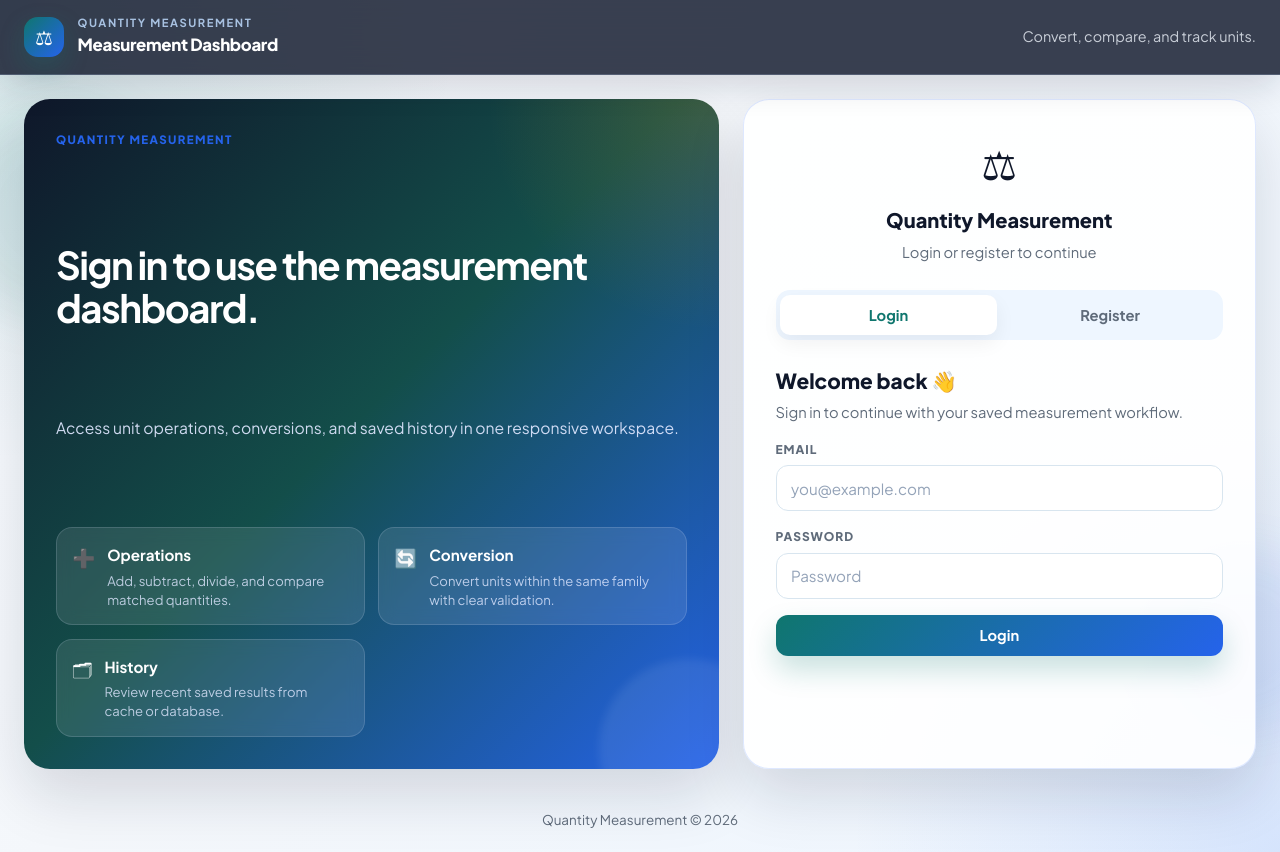
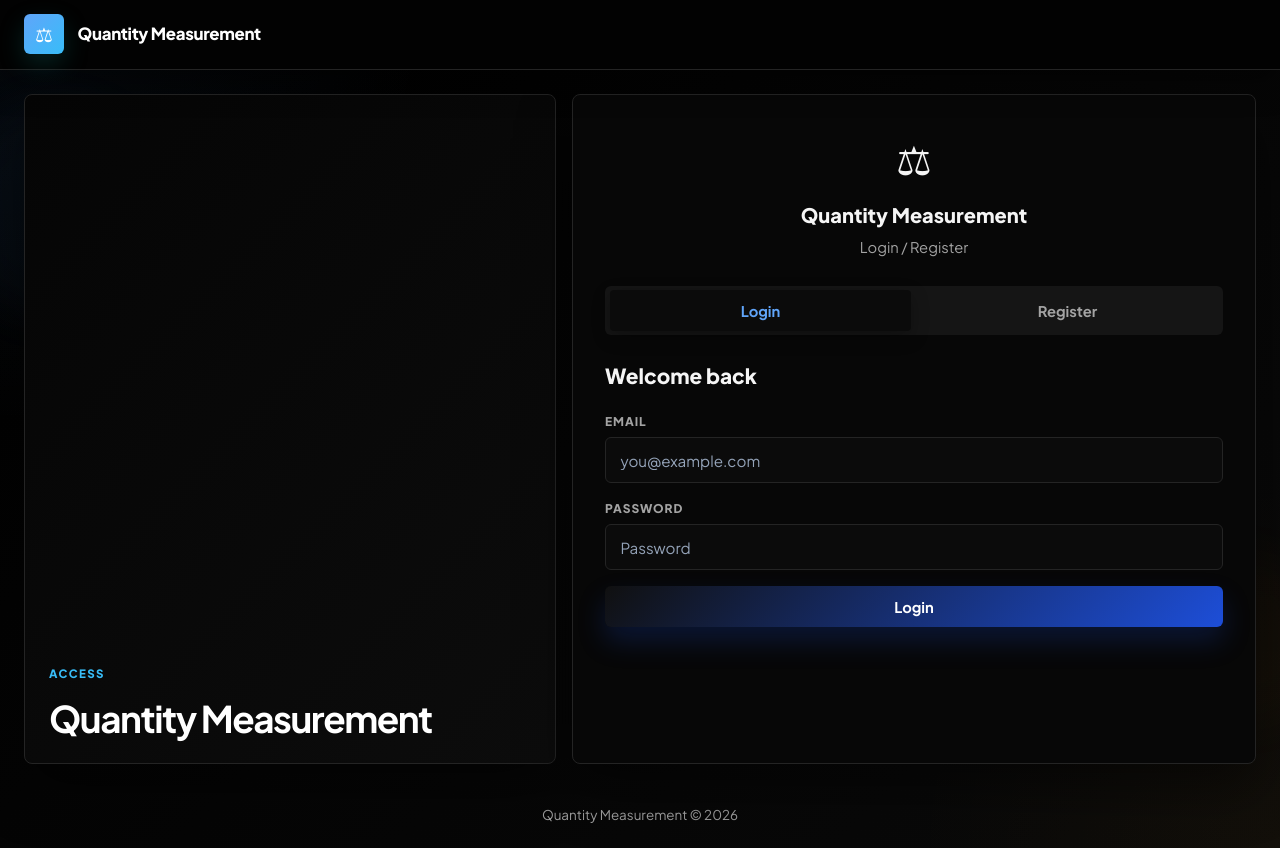
Before and after one commit to devmalu15/QuantityMeasurementFrontend, an Angular app in the folder QuantityMeasurementAngular/: page /auth in a window 1280 px wide. Built offline with nearby package versions, Linux system fonts and the light colour scheme.

Commit message:
[Dev Malu]Refactor .Updated UI

```diff
--- a/QuantityMeasurementAngular/src/app/app.component.html
+++ b/QuantityMeasurementAngular/src/app/app.component.html
@@ -3,17 +3,10 @@
   <header class="app-header">
     <div class="app-header__brand">
       <div class="app-header__logo">⚖</div>
-      <div>
-        <span class="app-header__eyebrow">Quantity Measurement</span>
-        <span class="app-header__title">Measurement Dashboard</span>
-      </div>
+      <span class="app-header__title">Quantity Measurement</span>
     </div>
 
     <nav class="app-header__nav">
-      <p class="app-header__message" *ngIf="!auth.isLoggedIn">
-        Convert, compare, and track units.
-      </p>
-
       <ng-container *ngIf="auth.isLoggedIn">
         <div class="app-header__user">
           <span class="app-header__status"></span>
--- a/QuantityMeasurementAngular/src/app/app.component.scss
+++ b/QuantityMeasurementAngular/src/app/app.component.scss
@@ -16,10 +16,10 @@
   justify-content: space-between;
   gap: 1rem;
   padding: 0.9rem 1.5rem;
-  background: rgba(15, 23, 42, 0.82);
-  backdrop-filter: blur(18px);
-  border-bottom: 1px solid rgba(191, 219, 254, 0.2);
-  box-shadow: 0 12px 32px rgba(15, 23, 42, 0.14);
+  background: rgba(3, 3, 3, 0.96);
+  backdrop-filter: blur(14px);
+  border-bottom: 1px solid var(--border);
+  box-shadow: 0 12px 32px rgba(0, 0, 0, 0.38);
 
   &__brand {
     display: flex;
@@ -33,7 +33,7 @@
     height: 2.5rem;
     display: grid;
     place-items: center;
-    border-radius: 14px;
+    border-radius: 6px;
     font-size: 1.25rem;
     color: white;
     background: linear-gradient(135deg, var(--primary), var(--secondary));
@@ -76,9 +76,9 @@
     align-items: center;
     gap: 0.65rem;
     padding: 0.45rem 0.75rem;
-    border: 1px solid rgba(191, 219, 254, 0.18);
-    border-radius: 999px;
-    background: rgba(255, 255, 255, 0.08);
+    border: 1px solid var(--border);
+    border-radius: 6px;
+    background: rgba(255, 255, 255, 0.03);
     color: white;
 
     small {
--- a/QuantityMeasurementAngular/src/app/components/auth/auth.component.html
+++ b/QuantityMeasurementAngular/src/app/components/auth/auth.component.html
@@ -1,44 +1,15 @@
 
 <div class="auth-page animate-fade">
   <section class="auth-hero animate-left">
-    <p class="section-eyebrow">Quantity Measurement</p>
-    <h1>Sign in to use the measurement dashboard.</h1>
-    <p class="auth-hero__text">
-      Access unit operations, conversions, and saved history in one responsive workspace.
-    </p>
-
-    <div class="auth-hero__highlights">
-      <article class="highlight-card">
-        <span>➕</span>
-        <div>
-          <strong>Operations</strong>
-          <p>Add, subtract, divide, and compare matched quantities.</p>
-        </div>
-      </article>
-
-      <article class="highlight-card">
-        <span>🔄</span>
-        <div>
-          <strong>Conversion</strong>
-          <p>Convert units within the same family with clear validation.</p>
-        </div>
-      </article>
-
-      <article class="highlight-card">
-        <span>🗂</span>
-        <div>
-          <strong>History</strong>
-          <p>Review recent saved results from cache or database.</p>
-        </div>
-      </article>
-    </div>
+    <p class="section-eyebrow">Access</p>
+    <h1>Quantity Measurement</h1>
   </section>
 
   <div class="auth-card animate-right">
     <div class="auth-card__logo">
       <span class="auth-card__emoji">⚖</span>
       <h1 class="auth-card__brand">Quantity Measurement</h1>
-      <p class="auth-card__subtitle">Login or register to continue</p>
+      <p class="auth-card__subtitle">Login / Register</p>
     </div>
 
     <div class="auth-tabs">
@@ -53,8 +24,7 @@
     <form *ngIf="activeTab === 'login'" #loginForm="ngForm"
           class="auth-form animate-fade" (ngSubmit)="onLogin(loginForm)" novalidate>
       <div class="auth-form__intro">
-        <h2 class="auth-form__title">Welcome back 👋</h2>
-        <p>Sign in to continue with your saved measurement workflow.</p>
+        <h2 class="auth-form__title">Welcome back</h2>
       </div>
 
       <div class="field">
@@ -91,8 +61,7 @@
     <form *ngIf="activeTab === 'register'" #regForm="ngForm"
           class="auth-form animate-fade" (ngSubmit)="onRegister(regForm)" novalidate>
       <div class="auth-form__intro">
-        <h2 class="auth-form__title">Create account ✨</h2>
-        <p>Set up your account and start working with measurable confidence.</p>
+        <h2 class="auth-form__title">Create account</h2>
       </div>
 
       <div class="field">
--- a/QuantityMeasurementAngular/src/app/components/auth/auth.component.scss
+++ b/QuantityMeasurementAngular/src/app/components/auth/auth.component.scss
@@ -2,8 +2,8 @@
 .auth-page {
   min-height: calc(100vh - 130px);
   display: grid;
-  grid-template-columns: minmax(0, 1.15fr) minmax(360px, 0.85fr);
-  gap: 1.5rem;
+  grid-template-columns: minmax(220px, 0.7fr) minmax(360px, 0.9fr);
+  gap: 1rem;
   align-items: stretch;
 }
 
@@ -12,30 +12,22 @@
   overflow: hidden;
   display: flex;
   flex-direction: column;
-  justify-content: space-between;
-  gap: 1.4rem;
-  padding: 2rem;
+  justify-content: flex-end;
+  gap: 0.5rem;
+  padding: 1.5rem;
   border-radius: var(--radius-lg);
-  background:
-    radial-gradient(circle at top right, rgba(245, 158, 11, 0.18), transparent 24%),
-    linear-gradient(135deg, #0f172a 0%, #134e4a 48%, #2563eb 100%);
+  background: linear-gradient(135deg, #050505 0%, #0c0c0c 100%);
   color: white;
   box-shadow: var(--shadow-lg);
+  border: 1px solid var(--border);
 
   &::after {
-    content: '';
-    position: absolute;
-    inset: auto -60px -70px auto;
-    width: 180px;
-    height: 180px;
-    border-radius: 50%;
-    background: rgba(255, 255, 255, 0.08);
-    filter: blur(4px);
+    display: none;
   }
 
   h1 {
-    font-size: clamp(1.9rem, 3vw, 2.6rem);
-    line-height: 1.12;
+    font-size: clamp(1.8rem, 3vw, 2.3rem);
+    line-height: 1.1;
     letter-spacing: -0.04em;
   }
 
@@ -106,13 +98,13 @@
 }
 
 .auth-card {
-  background: rgba(255, 255, 255, 0.9);
-  backdrop-filter: blur(18px);
+  background: rgba(8, 8, 8, 0.96);
+  backdrop-filter: blur(12px);
   border-radius: var(--radius-lg);
   box-shadow: var(--shadow-lg);
   padding: 2rem;
   width: 100%;
-  border: 1px solid rgba(219, 230, 255, 0.9);
+  border: 1px solid var(--border);
   justify-self: end;
 
   &__logo {
@@ -139,7 +131,7 @@
 .auth-tabs {
   display: flex;
   background: var(--surface-3);
-  border-radius: 14px;
+  border-radius: 6px;
   padding: 0.3rem;
   margin-bottom: 1.5rem;
   gap: 0.35rem;
@@ -150,7 +142,7 @@
   padding: 0.7rem;
   background: none;
   border: none;
-  border-radius: 10px;
+  border-radius: 4px;
   font-family: var(--font);
   font-size: 0.92rem;
   font-weight: 700;
@@ -195,13 +187,13 @@
   }
 
   &__error {
-    color: var(--error);
-    background: #fee2e2;
+    color: #fca5a5;
+    background: rgba(248, 113, 113, 0.12);
   }
 
   &__success {
-    color: var(--success);
-    background: #d1fae5;
+    color: #86efac;
+    background: rgba(34, 197, 94, 0.12);
   }
 }
 
--- a/QuantityMeasurementAngular/src/app/components/dashboard/dashboard.component.html
+++ b/QuantityMeasurementAngular/src/app/components/dashboard/dashboard.component.html
@@ -1,36 +1,5 @@
 
 <div class="dashboard animate-fade">
-  <section class="dashboard-hero card">
-    <div class="dashboard-hero__copy">
-      <p class="section-eyebrow">Quantity tools</p>
-      <h1>Work with measurements in one focused dashboard.</h1>
-      <p>
-        Add, compare, convert, and review saved results without extra filler or clutter.
-      </p>
-
-      <div class="dashboard-hero__chips">
-        <span class="badge">Operations</span>
-        <span class="badge">Conversions</span>
-        <span class="badge">History</span>
-      </div>
-    </div>
-
-    <div class="dashboard-hero__stats">
-      <article class="stat-card">
-        <span class="stat-card__label">Unit groups</span>
-        <strong>{{ groupCount }}</strong>
-      </article>
-      <article class="stat-card">
-        <span class="stat-card__label">Supported units</span>
-        <strong>{{ totalUnitCount }}</strong>
-      </article>
-      <article class="stat-card">
-        <span class="stat-card__label">History source</span>
-        <strong>{{ activeHistoryLabel }}</strong>
-      </article>
-    </div>
-  </section>
-
   <div class="dash-grid">
     <section class="card tool-card animate-left delay-1">
       <div class="card-head">
@@ -42,8 +11,6 @@
         </div>
         <span class="status-pill">{{ formatOperation(opType) }}</span>
       </div>
-
-      <p class="card-copy">{{ operationHelperText }}</p>
 
       <div class="field">
         <label class="field__label" for="opType">Operation</label>
@@ -117,8 +84,6 @@
         <span class="status-pill status-pill--alt">{{ currentConversionFamily }}</span>
       </div>
 
-      <p class="card-copy">{{ conversionHelperText }}</p>
-
       <div class="two-col">
         <div class="field">
           <label class="field__label" for="cvtVal">Value</label>
@@ -169,11 +134,8 @@
       <div>
         <p class="section-eyebrow">Saved history</p>
         <h2 class="card-title">
-          <span class="card-title__icon">📋</span> Operation History
+          <span class="card-title__icon">📋</span> History
         </h2>
-        <p class="history-intro">
-          Load saved measurement records from cache or database and review them on any screen size.
-        </p>
       </div>
 
       <div class="history-btns">
--- a/QuantityMeasurementAngular/src/styles.scss
+++ b/QuantityMeasurementAngular/src/styles.scss
@@ -2,30 +2,30 @@
 @import url('https://fonts.googleapis.com/css2?family=Plus+Jakarta+Sans:wght@400;500;600;700;800&family=JetBrains+Mono:wght@400;600&display=swap');
 
 :root {
-  --primary: #0f766e;
-  --primary-dark: #134e4a;
-  --primary-light: #ecfeff;
-  --secondary: #2563eb;
+  --primary: #60a5fa;
+  --primary-dark: #1d4ed8;
+  --primary-light: rgba(96, 165, 250, 0.12);
+  --secondary: #38bdf8;
   --accent: #f59e0b;
-  --success: #059669;
-  --error: #dc2626;
-  --warning: #d97706;
+  --success: #22c55e;
+  --error: #f87171;
+  --warning: #fbbf24;
 
-  --bg: #f4f7fb;
-  --surface: rgba(255, 255, 255, 0.9);
-  --surface-solid: #ffffff;
-  --surface-2: #f8fbff;
-  --surface-3: #eef6ff;
-  --border: #d8e5ef;
-  --text: #0f172a;
-  --text-muted: #5f6b7a;
+  --bg: #030303;
+  --surface: rgba(10, 10, 10, 0.94);
+  --surface-solid: #0b0b0b;
+  --surface-2: #111111;
+  --surface-3: #151515;
+  --border: #242424;
+  --text: #f5f5f5;
+  --text-muted: #a3a3a3;
 
-  --radius-sm: 10px;
-  --radius: 18px;
-  --radius-lg: 26px;
-  --shadow-sm: 0 8px 20px rgba(15, 23, 42, 0.06);
-  --shadow: 0 18px 44px rgba(15, 23, 42, 0.1);
-  --shadow-lg: 0 26px 60px rgba(15, 23, 42, 0.14);
+  --radius-sm: 2px;
+  --radius: 6px;
+  --radius-lg: 8px;
+  --shadow-sm: 0 6px 18px rgba(0, 0, 0, 0.28);
+  --shadow: 0 18px 40px rgba(0, 0, 0, 0.38);
+  --shadow-lg: 0 24px 56px rgba(0, 0, 0, 0.48);
 
   --font: 'Plus Jakarta Sans', sans-serif;
   --mono: 'JetBrains Mono', monospace;
@@ -50,9 +50,9 @@ body {
   line-height: 1.6;
   color: var(--text);
   background:
-    radial-gradient(circle at top left, rgba(15, 118, 110, 0.14), transparent 30%),
-    radial-gradient(circle at bottom right, rgba(37, 99, 235, 0.12), transparent 28%),
-    linear-gradient(135deg, #f8fbff 0%, #f4f7fb 42%, #eef6ff 100%);
+    radial-gradient(circle at top left, rgba(96, 165, 250, 0.06), transparent 28%),
+    radial-gradient(circle at bottom right, rgba(245, 158, 11, 0.04), transparent 24%),
+    linear-gradient(135deg, #000000 0%, #050505 48%, #0a0a0a 100%);
   -webkit-font-smoothing: antialiased;
 }
 
@@ -73,7 +73,7 @@ body::before {
   height: 220px;
   top: 7rem;
   left: -4rem;
-  background: rgba(15, 118, 110, 0.18);
+  background: rgba(96, 165, 250, 0.08);
 }
 
 body::after {
@@ -81,7 +81,7 @@ body::after {
   height: 180px;
   right: -3rem;
   bottom: 4rem;
-  background: rgba(37, 99, 235, 0.16);
+  background: rgba(245, 158, 11, 0.05);
   animation-delay: -4s;
 }
 
@@ -189,7 +189,7 @@ body::after {
   display: inline-flex;
   align-items: center;
   justify-content: center;
-  border-radius: 999px;
+  border-radius: 4px;
   font-size: 0.76rem;
   font-weight: 700;
   letter-spacing: 0.03em;
@@ -197,9 +197,9 @@ body::after {
 
 .badge {
   padding: 0.35rem 0.75rem;
-  background: rgba(15, 118, 110, 0.08);
-  color: var(--primary);
-  border: 1px solid rgba(15, 118, 110, 0.14);
+  background: rgba(255, 255, 255, 0.04);
+  color: var(--text);
+  border: 1px solid var(--border);
 }
 
 .btn {
@@ -209,7 +209,7 @@ body::after {
   gap: 8px;
   padding: 0.72rem 1.15rem;
   border: none;
-  border-radius: 12px;
+  border-radius: 6px;
   font-family: var(--font);
   font-size: 0.92rem;
   font-weight: 700;
@@ -243,34 +243,34 @@ body::after {
   }
 
   &.btn--primary {
-    background: linear-gradient(135deg, var(--primary), var(--secondary));
+    background: linear-gradient(135deg, #101010, var(--primary-dark));
     color: white;
-    box-shadow: 0 14px 28px rgba(15, 118, 110, 0.22);
+    box-shadow: 0 14px 28px rgba(29, 78, 216, 0.22);
 
     &:hover {
-      box-shadow: 0 18px 34px rgba(37, 99, 235, 0.22);
+      box-shadow: 0 18px 34px rgba(29, 78, 216, 0.24);
       transform: translateY(-1px);
     }
   }
 
   &.btn--secondary {
     background: var(--surface-solid);
-    color: var(--primary);
+    color: var(--text);
     border: 1px solid var(--border);
 
     &:hover {
-      background: var(--primary-light);
-      border-color: rgba(15, 118, 110, 0.28);
+      background: var(--surface-2);
+      border-color: rgba(96, 165, 250, 0.28);
     }
   }
 
   &.btn--ghost {
-    background: rgba(15, 23, 42, 0.32);
+    background: rgba(255, 255, 255, 0.03);
     color: #f8fafc;
-    border: 1px solid rgba(191, 219, 254, 0.22);
+    border: 1px solid var(--border);
 
     &:hover {
-      background: rgba(15, 23, 42, 0.46);
+      background: rgba(255, 255, 255, 0.06);
     }
   }
 
@@ -315,7 +315,7 @@ body::after {
 .field__select {
   padding: 0.78rem 0.9rem;
   border: 1px solid var(--border);
-  border-radius: 12px;
+  border-radius: 6px;
   font-family: var(--font);
   font-size: 0.95rem;
   color: var(--text);
@@ -326,8 +326,8 @@ body::after {
 
   &:focus {
     outline: none;
-    border-color: rgba(15, 118, 110, 0.55);
-    box-shadow: 0 0 0 4px rgba(15, 118, 110, 0.12);
+    border-color: rgba(96, 165, 250, 0.55);
+    box-shadow: 0 0 0 4px rgba(96, 165, 250, 0.14);
     transform: translateY(-1px);
   }
 
@@ -350,11 +350,11 @@ body::after {
 .card {
   position: relative;
   background: var(--surface);
-  backdrop-filter: blur(18px);
+  backdrop-filter: blur(12px);
   border-radius: var(--radius);
   box-shadow: var(--shadow);
   padding: 1.35rem;
-  border: 1px solid rgba(219, 230, 255, 0.9);
+  border: 1px solid var(--border);
 }
 
 .result-box {
@@ -366,15 +366,15 @@ body::after {
   animation: fadeIn 0.3s ease;
 
   &.result-box--success {
-    background: #eefaf6;
-    border-left: 4px solid var(--success);
-    color: #047857;
+    background: rgba(34, 197, 94, 0.12);
+    border-left: 3px solid var(--success);
+    color: #86efac;
   }
 
   &.result-box--error {
-    background: #fee2e2;
-    border-left: 4px solid var(--error);
-    color: var(--error);
+    background: rgba(248, 113, 113, 0.12);
+    border-left: 3px solid var(--error);
+    color: #fca5a5;
   }
 }
 
```
Also changed, not shown: QuantityMeasurementAngular/src/app/components/dashboard/dashboard.component.scss (+21 -20 lines).
